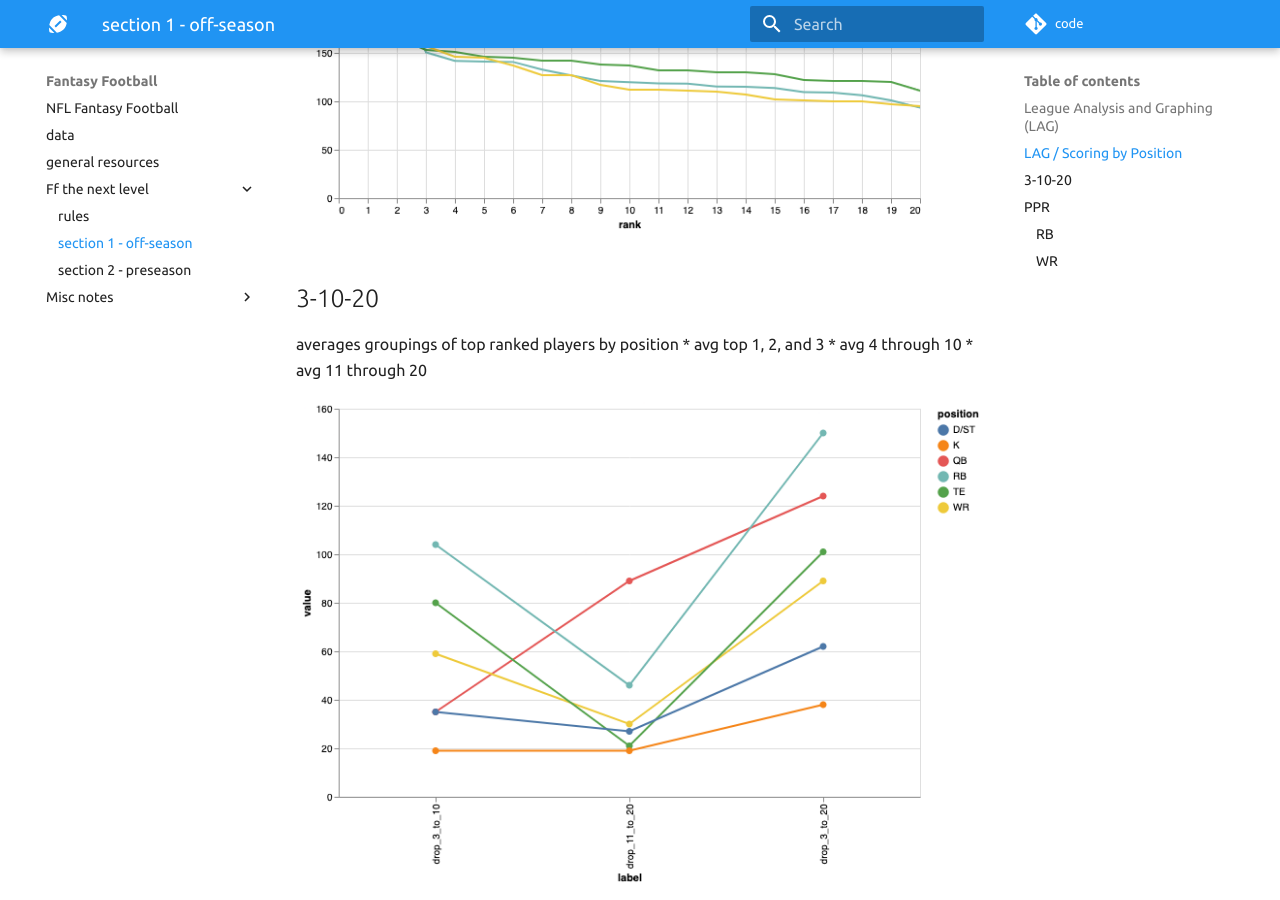
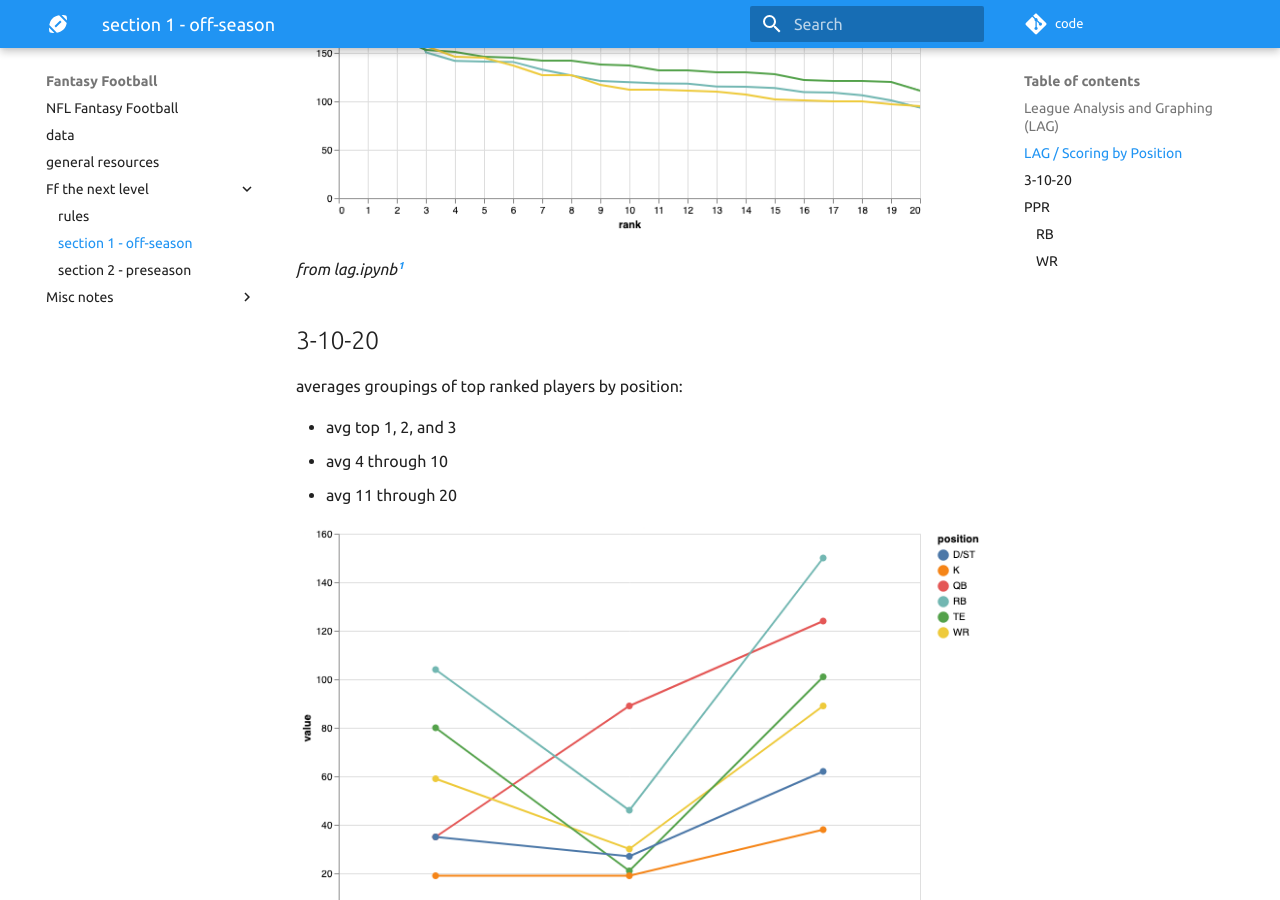
Before and after one commit to joeeoj/fantasy-football, an MkDocs documentation site: the page built from docs/ff_the_next_level/section1_offseason.md, in a window 1280 px wide and 900 px high, scrolled down 697 px. Built offline with MkDocs 1.6.1 and Material for MkDocs 9.7.7, drawn with Linux system fonts in a browser that asks for light colours; comment, search, counter and statistics services are not loaded; some of the changed text lies outside the part shown.

Commit message:
fix broken image links and add notebook source link

```diff
--- a/docs/ff_the_next_level/section1_offseason.md
+++ b/docs/ff_the_next_level/section1_offseason.md
@@ -12,16 +12,19 @@ You need to understand the effect fantasy scoring rules have on positions **for
 * The biggest variation is with the top three players that are much better than the rest
 * There are also "natural tiers" aka (RB1, RB2, etc) visible in the data
 
-![LAG analysis using 2020 data from my league](/charts/top20_by_pos_2020.png)
+![LAG analysis using 2020 data from my league](../charts/top20_by_pos_2020.png)
+
+_from lag.ipynb[^1]_
 
 ## 3-10-20
 
-averages groupings of top ranked players by position
+averages groupings of top ranked players by position:
+
 * avg top 1, 2, and 3
 * avg 4 through 10
 * avg 11 through 20
 
-![3-10-20 chart using 2020 data from my league](/charts/3_10_20.png)
+![3-10-20 chart using 2020 data from my league](../charts/3_10_20.png)
 
 ## PPR
 
```
Also changed, not shown: other parts of docs/ff_the_next_level/section1_offseason.md (+1 -1 lines).
